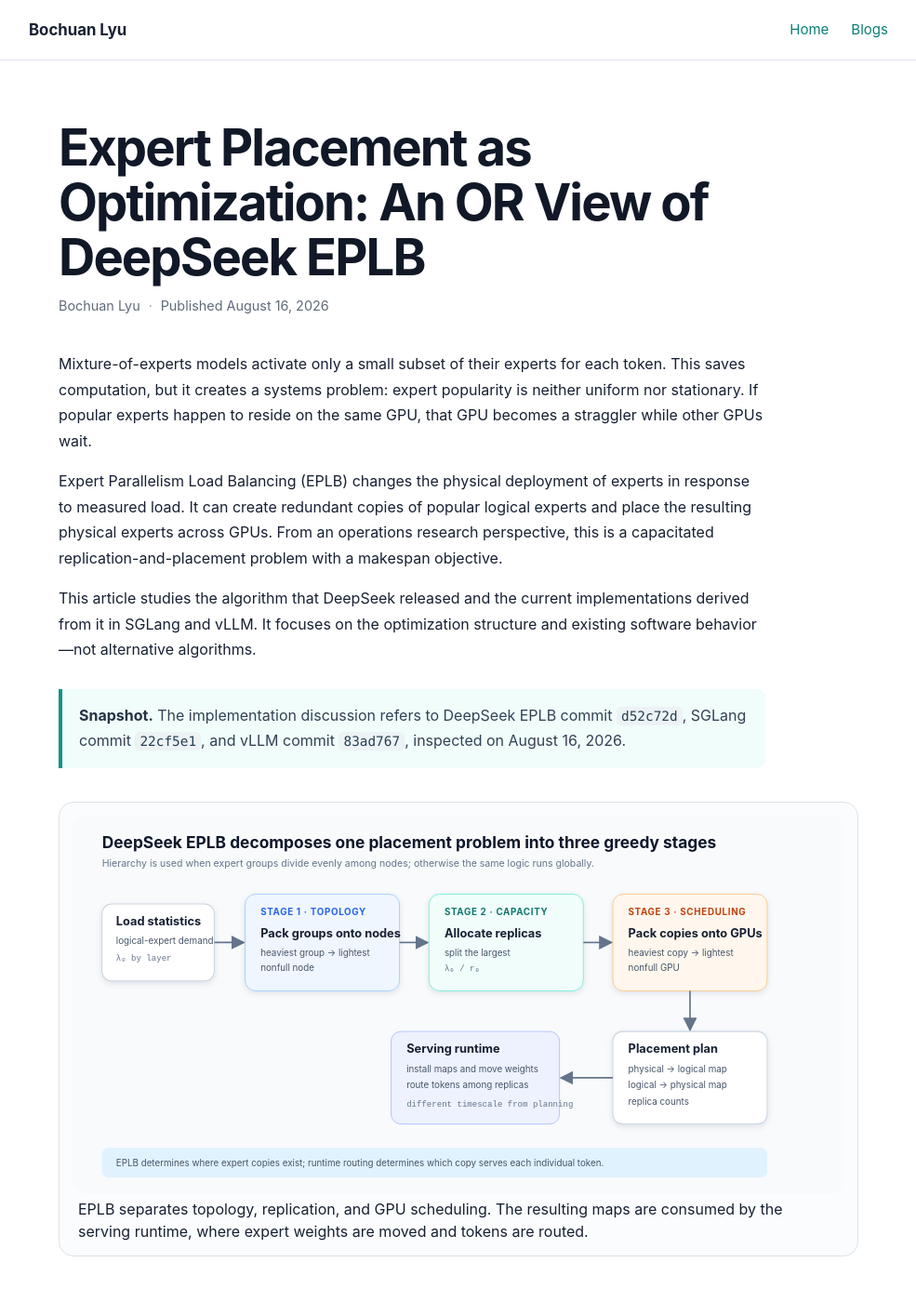
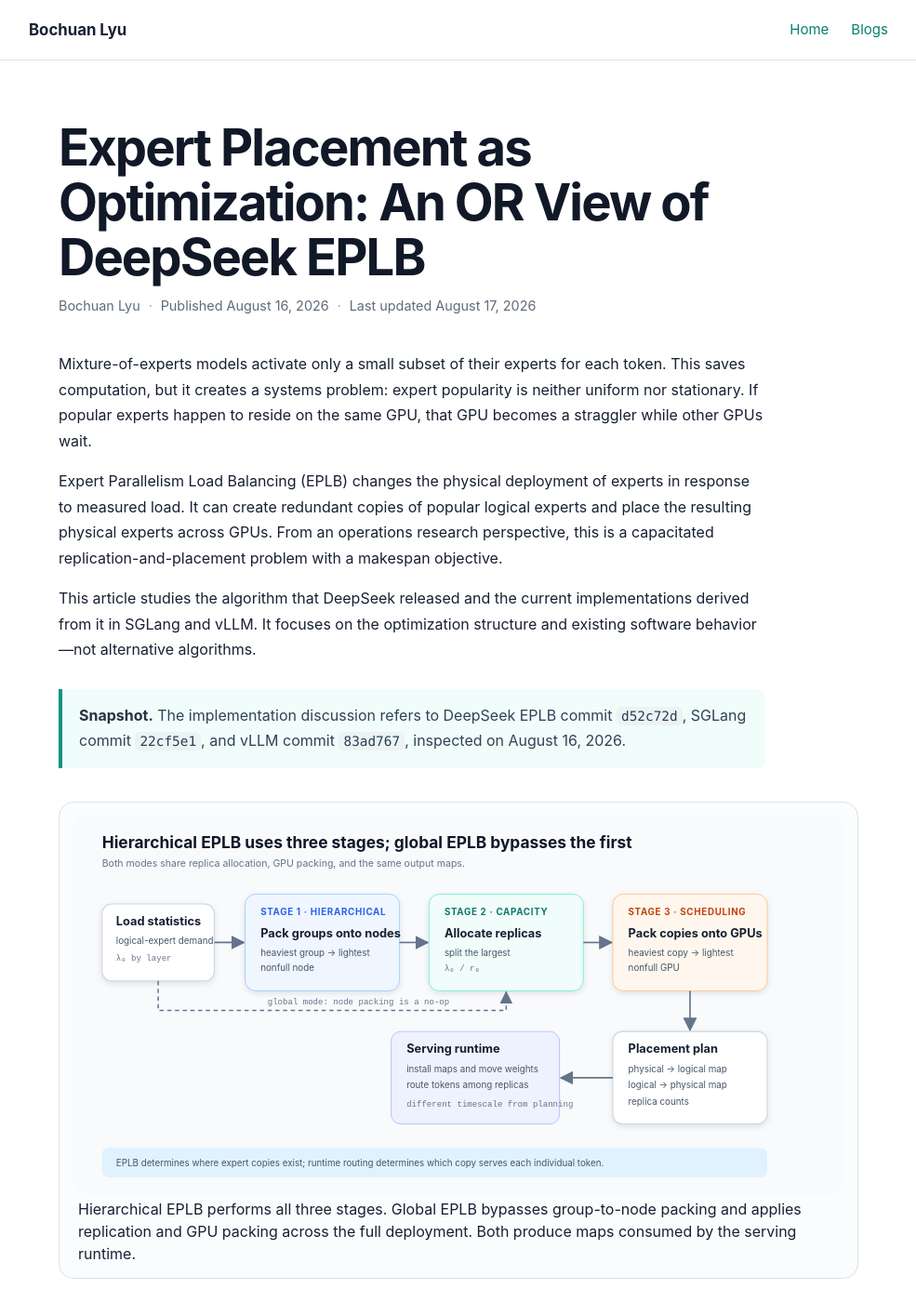
Before and after one commit to BochuanBob/bochuanbob.github.io, a Jekyll site: the page built from eplb-or-view.md, in a window 1280 px wide and 1400 px high. Shown: the whole window at 93% size, without its empty margins (147-1132 px from the left). Built offline with Jekyll 4.4.1, drawn with Linux system fonts in a browser that asks for light colours; some of the changed text lies outside the part shown.

Commit message:
Update the EPLB blog

```diff
--- a/assets/css/blog.css
+++ b/assets/css/blog.css
@@ -196,6 +196,8 @@ a:hover { color: var(--accent-dark); }
   text-transform: uppercase;
 }
 
+.muted-badge { background: #64748b; }
+
 .article table { width: 100%; border: 0; }
 .article thead th { border-bottom: 2px solid #cbd5e1; color: #334155; font-size: .88rem; }
 .article tbody td, .article tbody th { border-bottom: 1px solid #e2e8f0; }
--- a/eplb-or-view.md
+++ b/eplb-or-view.md
@@ -3,6 +3,7 @@ layout: blog
 title: "Expert Placement as Optimization: An OR View of DeepSeek EPLB"
 author: "Bochuan Lyu"
 date: 2026-08-16
+last_updated: 2026-08-17
 description: "An operations research interpretation of expert replication and placement in DeepSeek EPLB, SGLang, and vLLM"
 permalink: /eplb-or-view/
 ---
@@ -27,7 +28,7 @@ This article studies the algorithm that DeepSeek released and the current implem
 
 <figure>
   <img src="/assets/eplb-three-stage.svg" alt="Diagram of the three-stage DeepSeek EPLB pipeline: pack expert groups onto nodes, allocate replicas, pack physical copies onto GPUs, then install the placement plan in the serving runtime.">
-  <figcaption>EPLB separates topology, replication, and GPU scheduling. The resulting maps are consumed by the serving runtime, where expert weights are moved and tokens are routed.</figcaption>
+  <figcaption>Hierarchical EPLB performs all three stages. Global EPLB bypasses group-to-node packing and applies replication and GPU packing across the full deployment. Both produce maps consumed by the serving runtime.</figcaption>
 </figure>
 
 ## The planning problem
@@ -68,9 +70,9 @@ The objective minimizes the maximum estimated GPU load. The formulation couples
 
 The term $x_{eg}\lambda_e/r_e$ makes the integrated model nonlinear. Even after fixing $r$, placement is a cardinality-constrained makespan scheduling problem. A serving system also needs an answer quickly, so the released implementation uses a structured greedy decomposition rather than solving the integrated model exactly.
 
-## The three layers of DeepSeek EPLB
+## Hierarchical DeepSeek EPLB: three stages
 
-DeepSeek uses hierarchical balancing when expert groups can be divided evenly among nodes. Otherwise, it falls back to global balancing. The hierarchical policy has three stages.
+The implementation exposes hierarchical and global balancing modes. In **hierarchical mode**, it first packs expert groups onto nodes, then chooses replicas independently within each node, and finally packs the resulting physical experts onto that node's GPUs. In **global mode**, it invokes the same routine with one synthetic group and one synthetic node. Group-to-node packing is then a no-op, so the effective sequence begins with global replication and ends with packing across all GPUs.
 
 ### 1. Pack expert groups onto nodes
 
@@ -164,7 +166,7 @@ The three stages solve related but distinct approximations:
   <table class="data-table stage-table">
     <thead><tr><th scope="col">Stage</th><th scope="col">Decision</th><th scope="col">Optimization view</th><th scope="col">Greedy rule</th></tr></thead>
     <tbody>
-      <tr><th scope="row">Node packing</th><td>Group → node</td><td>Capacitated makespan scheduling</td><td>Heaviest group to lightest nonfull node</td></tr>
+      <tr><th scope="row">Node packing <span class="table-badge muted-badge">hierarchical</span></th><td>Group → node</td><td>Capacitated makespan scheduling</td><td>Heaviest group to lightest nonfull node</td></tr>
       <tr><th scope="row">Replication</th><td>Copies per expert</td><td>Discrete minimax resource allocation</td><td>Split the largest $\lambda_e/r_e$</td></tr>
       <tr><th scope="row">GPU packing</th><td>Physical copy → GPU</td><td>Cardinality-constrained makespan scheduling</td><td>Heaviest copy to lightest nonfull GPU</td></tr>
     </tbody>
```
Also changed, not shown: other parts of eplb-or-view.md (+2 -1 lines), assets/eplb-three-stage.svg.
